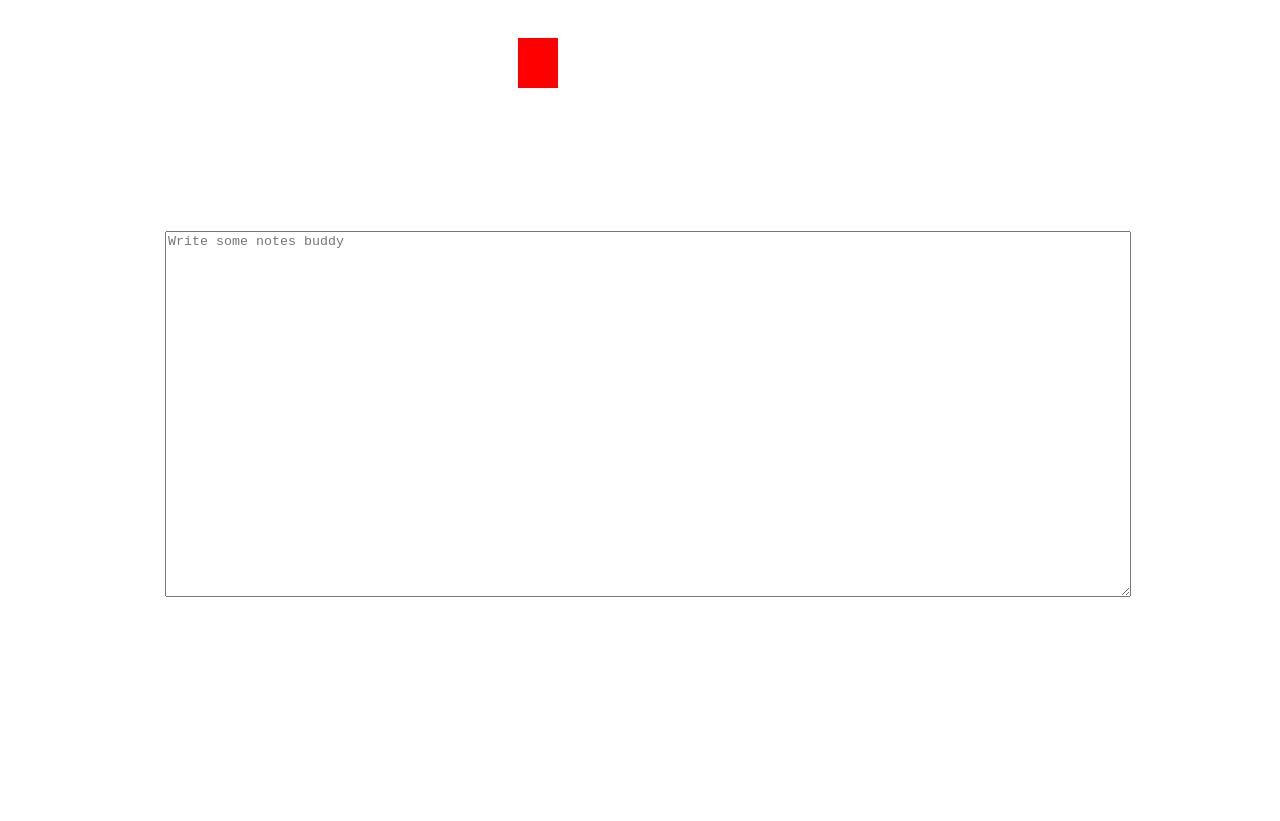
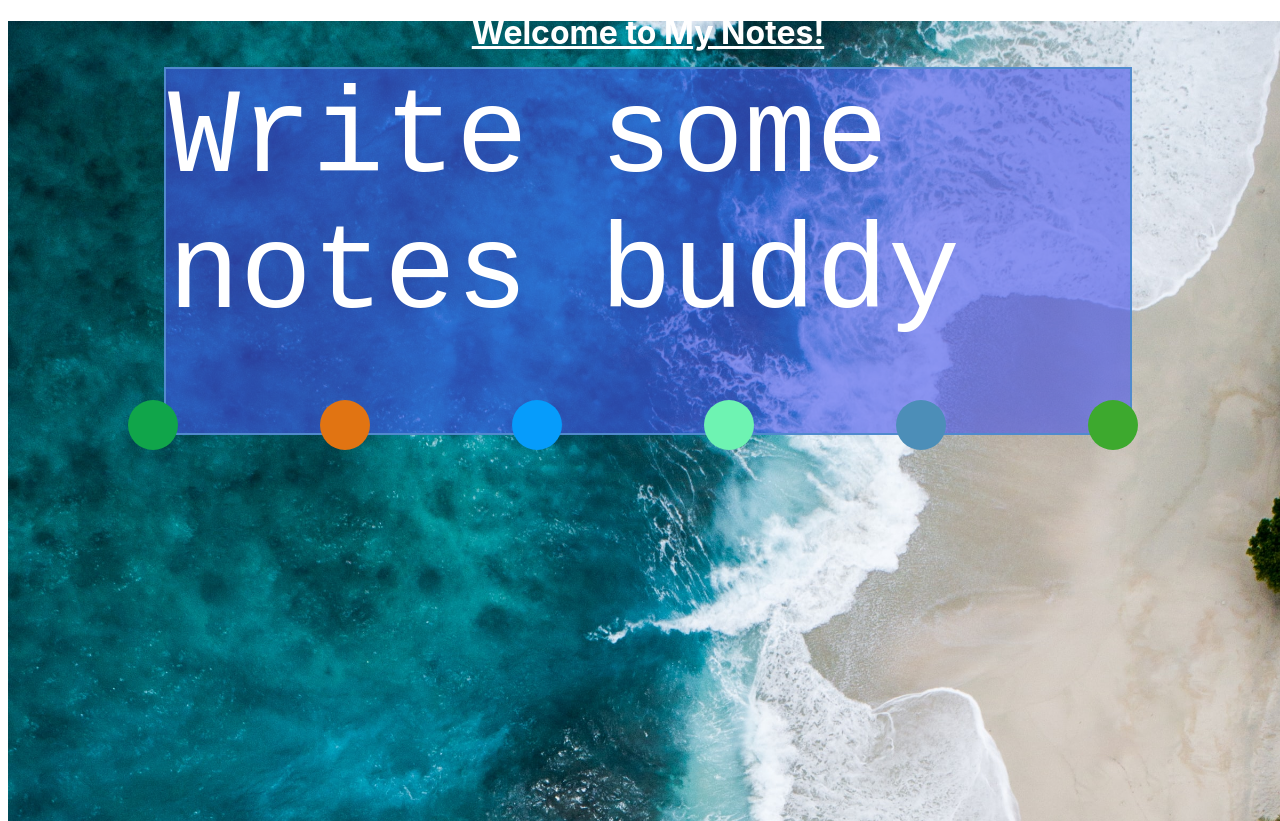
Before and after one commit to yashmasani/notebook, a React (Vite) app: page / in a window 1280 px wide. Built offline with nearby package versions, Linux system fonts and the light colour scheme.

Commit message:
added css modules

```diff
--- a/src/Themes/blue/blue.css
+++ b/src/Themes/blue/blue.module.css
@@ -1,10 +1,10 @@
-.container {
-  background-image: url('./assets/shifaaz-shamoon-okVXy9tG3KY-unsplash.jpg');
+:global .container {
+  background-image: url('../../assets/shifaaz-shamoon-okVXy9tG3KY-unsplash.jpg');
   background-repeat: no-repeat;
   background-size: 100%;
 }
 
-.container-ball span {
+.containerBall span {
   content: '';
   background-color: #0000ff;
   border-radius: 50%;
@@ -23,7 +23,7 @@
   to { top: 90%; }
 }
 
-.container .notes {
+:global .container .notes {
   border: solid 2px #508ACE;
   background-color: rgba(70, 84, 236, 0.6);
   color:  white;
@@ -31,6 +31,6 @@
   height: 45%;
   font-size: 15vh;
 }
-.notes::placeholder {
+:global .notes::placeholder {
   color: white;
 }
--- a/src/Themes/blue/blue.tsx
+++ b/src/Themes/blue/blue.tsx
@@ -1,4 +1,4 @@
-import './blue.css';
+import blueStyle from './blue.module.css';
 
 function Blue() {
 
@@ -8,7 +8,7 @@ function Blue() {
     return Math.ceil(Math.random() * 255);
   }
   return (
-      <div className="container-ball">
+      <div className={blueStyle.containerBall}>
         {
           [...Array(6)].map((_, i) => (
             <span style={{ backgroundColor: `rgb(${colorSpawner()}, ${colorSpawner()}, ${colorSpawner()})`, left: `${10 + (i*SPREAD)}%`, animationDelay: `${((colorSpawner()/255) * 100)}s` }} key={i} />
--- a/src/Themes/night/night.tsx
+++ b/src/Themes/night/night.tsx
@@ -1,5 +1,5 @@
 import { useEffect, useRef } from 'react';
-import './night.css';
+import nightStyle from './night.module.css';
 
 function Night() {
 
--- a/src/Themes/themes.tsx
+++ b/src/Themes/themes.tsx
@@ -6,7 +6,7 @@ const Night = lazy(() => import('./night/night'));
 function Theme(props: PropsWithChildren) {
   return (
     <div className="container">
-      <Night/>
+      <Blue/>
       { props.children }
     </div>
   );
```
Also changed, not shown: src/Themes/night/night.css (deleted), src/Themes/night/night.module.css (added).
